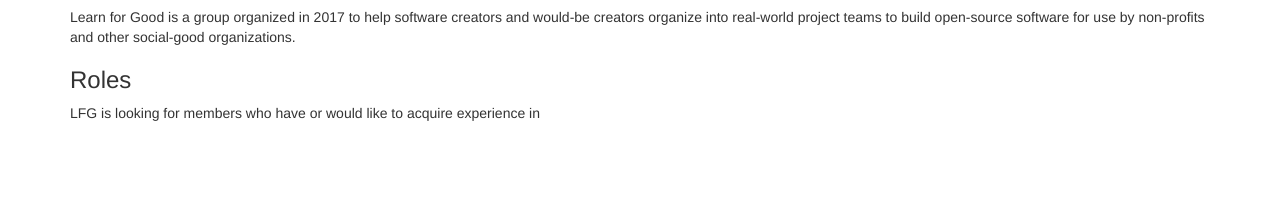
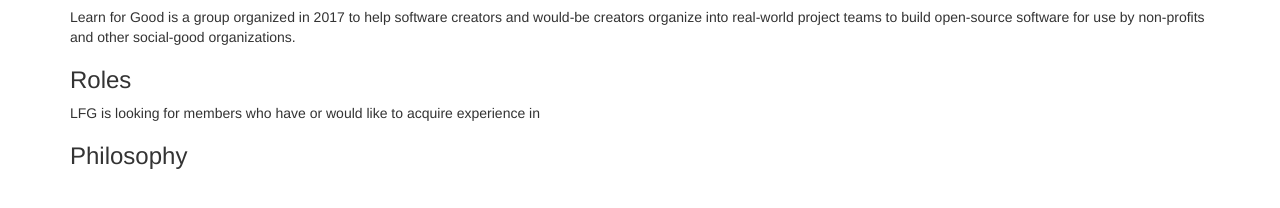
Before and after one commit to learnforgood/core-site, a plain HTML site: page index.html in a window 1280 px wide. Shown: the part 162-370 px from the top of the page. Drawn offline with nearby package versions, Linux system fonts and the light colour scheme.

Commit message:
+philosophy

```diff
--- a/index.html
+++ b/index.html
@@ -17,6 +17,9 @@
       <h3>Roles</h3>
       LFG is looking for members who have or would like to acquire experience in
 
+      <h3>Philosophy</h3>
+
+
     </div>
     <script src="https://ajax.googleapis.com/ajax/libs/jquery/2.1.4/jquery.min.js"></script>
     <script src="https://cdnjs.cloudflare.com/ajax/libs/tether/1.4.0/js/tether.js"></script>
```
